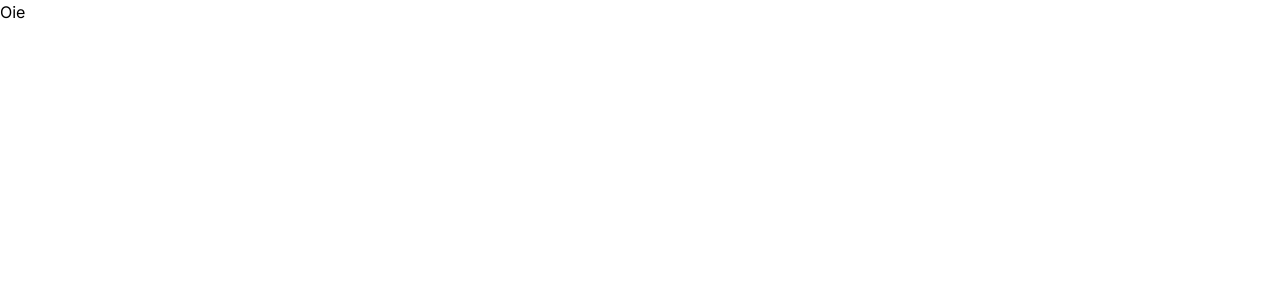
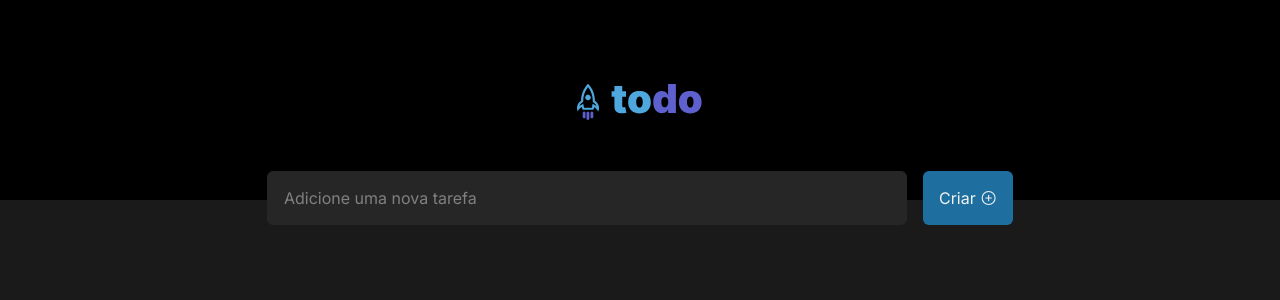
Before and after one commit to guilhermematos13/toDo-project, a React (Vite) app: page / in a window 1280 px wide. Shown: the top 300 px of the page. Built offline with nearby package versions, Linux system fonts and the light colour scheme.

Commit message:
feat: create header and input/button

```diff
--- a/index.html
+++ b/index.html
@@ -5,11 +5,11 @@
     <link rel="preconnect" href="https://fonts.googleapis.com">
     <link rel="preconnect" href="https://fonts.gstatic.com" crossorigin>
     <link href="https://fonts.googleapis.com/css2?family=Inter:wght@400;700&display=swap" rel="stylesheet">
-    <link rel="icon" type="image/svg+xml" href="/vite.svg" />
+    <link rel="icon" type="image/svg+xml" href="/src/assets/Logo.svg" />
     <meta name="viewport" content="width=device-width, initial-scale=1.0" />
-    <title>Vite + React + TS</title>
+    <title>toDo!</title>
   </head>
-  <body className="bg-black">
+  <body>
     <div id="root"></div>
     <script type="module" src="/src/main.tsx"></script>
   </body>
--- a/package.json
+++ b/package.json
@@ -9,6 +9,7 @@
     "preview": "vite preview"
   },
   "dependencies": {
+    "phosphor-react": "^1.4.1",
     "react": "^18.2.0",
     "react-dom": "^18.2.0"
   },
--- a/src/App.tsx
+++ /dev/null
@@ -1,3 +0,0 @@
-export function App() {
-  return <p>Oie</p>;
-}
--- /dev/null
+++ b/src/Components/Header.tsx
@@ -0,0 +1,25 @@
+import { PlusCircle } from "phosphor-react";
+import Logo from "../assets/Logo.svg";
+
+export function Header() {
+  return (
+    <>
+      <div className="bg-black h-[12.25rem] flex items-center justify-center">
+        <img src={Logo} />
+      </div>
+      <div className="bg-black h-1 flex items-center justify-center">
+        <input
+          placeholder="Adicione uma nova tarefa"
+          className="bg-gray-500 text-gray-300 p-4 h-[3.375rem] w-[40rem] rounded-md border border-gray-500 placeholder:text-gray-300 focus:outline-none focus:border focus:border-purpleDark focus:text-gray-100"
+        ></input>
+        <button
+          className="flex items-center gap-1 bg-blueDark p-4 rounded-md ml-4 text-gray-100 w-[5.625rem] h-[3.375rem] hover:bg-blue transition-colors"
+          type="button"
+        >
+          Criar
+          <PlusCircle size={20} />
+        </button>
+      </div>
+    </>
+  );
+}
--- a/src/index.css
+++ b/src/index.css
@@ -1,3 +1,7 @@
 @tailwind base;
 @tailwind components;
 @tailwind utilities;
+
+body {
+    background-color: #1A1A1A;
+}
--- a/src/main.tsx
+++ b/src/main.tsx
@@ -1,10 +1,10 @@
 import React from "react";
 import ReactDOM from "react-dom/client";
-import { App } from "./App";
+import { Header } from "./Components/Header";
 import "./index.css";
 
 ReactDOM.createRoot(document.getElementById("root") as HTMLElement).render(
   <React.StrictMode>
-    <App />
+    <Header />
   </React.StrictMode>
 );
```
Also changed, not shown: src/assets/Logo.svg (added), 1 other file (tests, documents, lock files or other folders).
